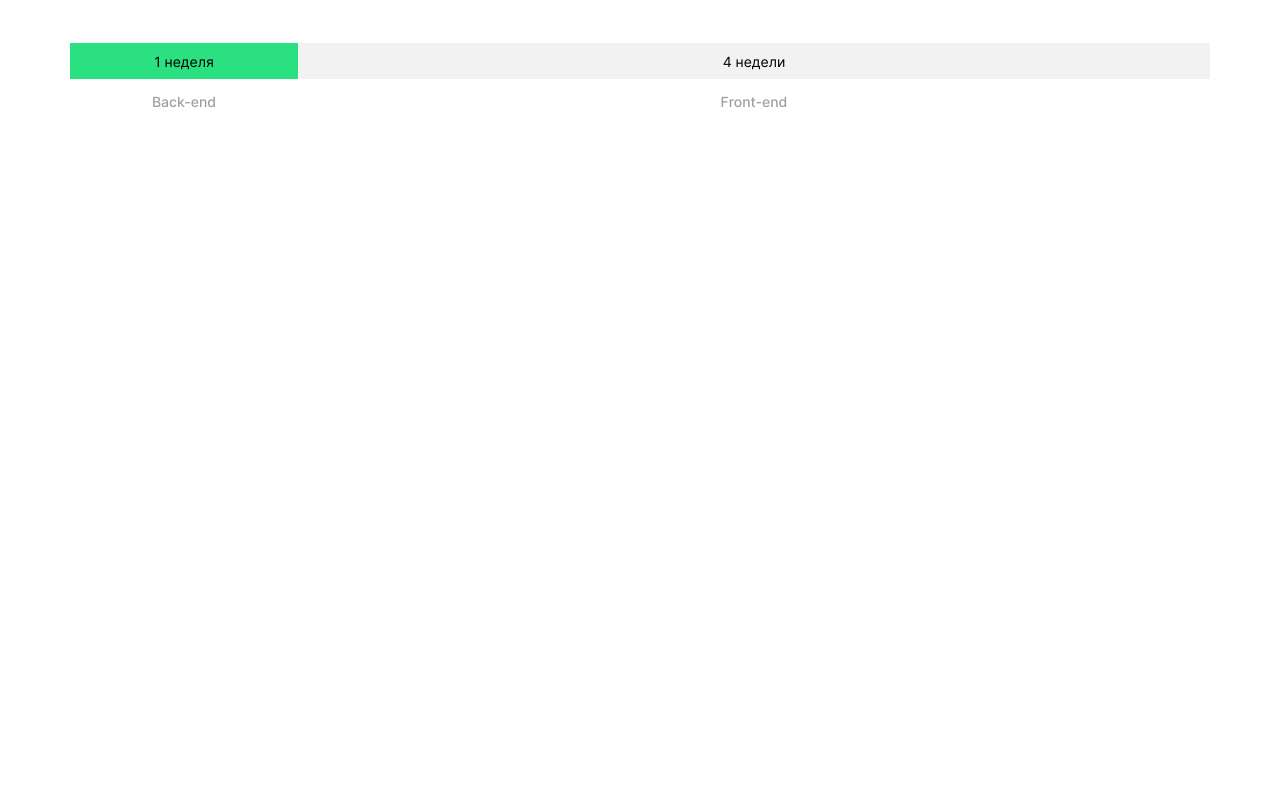
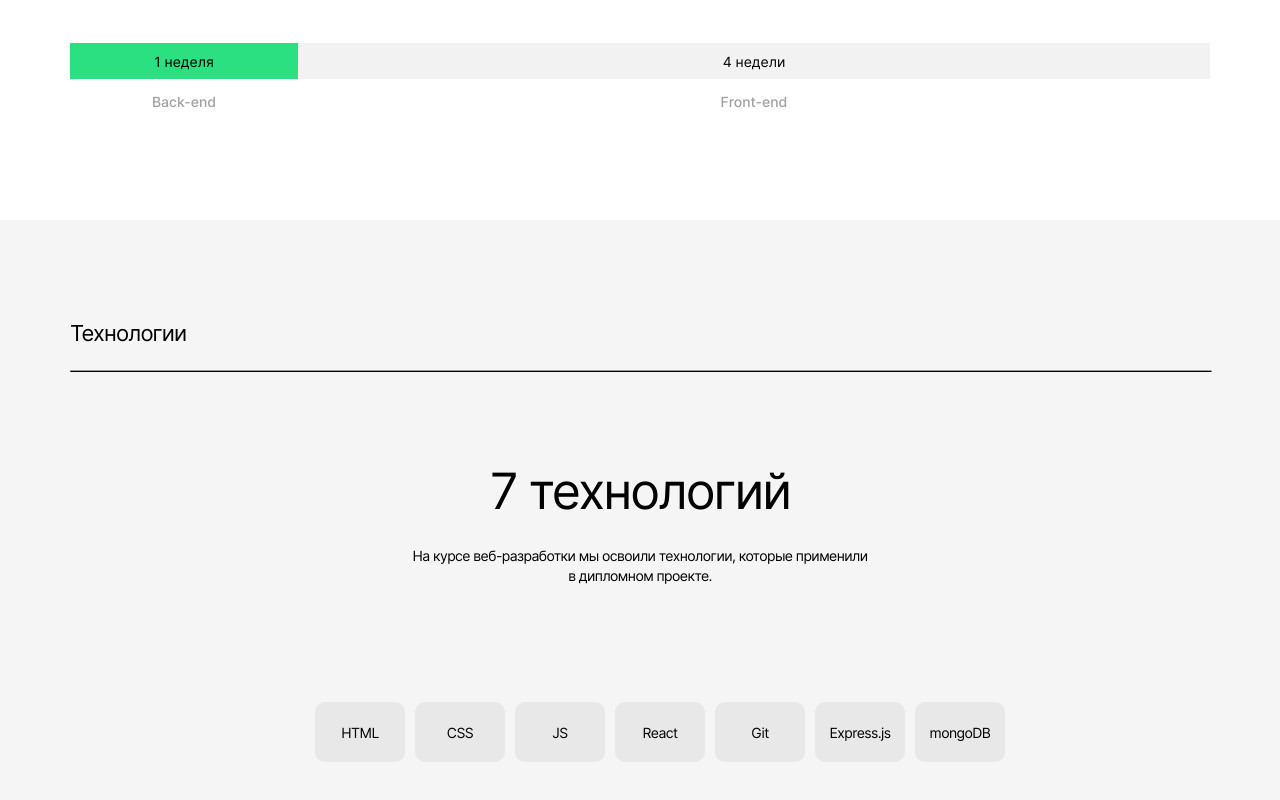
Before and after one commit to YuryAmonsky/movies-explorer-frontend, a React (Create React App) app: page / in a window 1280 px wide. Shown: the part 1012-1812 px from the top of the page. Before the commit the page ends 1232 px from the top, so only its background shows below. Built offline with nearby package versions, Linux system fonts and the light colour scheme; the HTML template or start-up script is replaced by a standard one.

Commit message:
feat: сверстать секцию techs

```diff
--- a/src/components/Main/Main.js
+++ b/src/components/Main/Main.js
@@ -1,12 +1,14 @@
 import React from 'react';
 import Promo from './Promo/Promo';
 import AboutProject from './AboutProject/AboutProject';
+import Techs from './Techs/Techs';
 
 function Main(){
   return (
     <main>
       <Promo />
       <AboutProject/>
+      <Techs/>
     </main>
   );
 }
--- /dev/null
+++ b/src/components/Main/Techs/Techs.css
@@ -0,0 +1,70 @@
+.techs {
+  padding: 100px 70px;
+  box-sizing: border-box;
+  display: flex;
+  flex-direction: column;
+  align-items: center;
+  background: #f5f5f5;
+}
+
+.techs__title {
+  align-self: flex-start;
+  margin: 0;
+  padding: 0;
+  font-weight: 400;
+  font-size: 22px;
+  line-height: 27px;
+  /* identical to box height */
+  letter-spacing: -0.04em;
+}
+
+.techs__stroke {
+  margin: 23px auto 90px;
+  width: 100%;
+  border-bottom: 1px solid #000;
+}
+
+.techs__main-text {
+  margin: 0 auto 26px;
+  padding: 0;
+  font-weight: 400;
+  font-size: 50px;
+  line-height: 58px;
+  /* identical to box height, or 116% */
+  text-align: center;
+  letter-spacing: -0.04em;
+}
+
+.techs__text {
+  margin: 0 auto 100px;
+  padding: 0;
+  width: 460px;
+  font-weight: 400;
+  font-size: 14px;
+  line-height: 20px;
+  /* or 143% */
+  text-align: center;
+  letter-spacing: -0.04em;
+}
+
+.techs__list {
+  display: flex;
+  justify-content: center;
+  column-gap: 10px;
+  list-style: none;
+}
+
+.techs__list-item {
+  display: flex;
+  justify-content: center;
+  align-items: center;
+  width: 90px;
+  height: 60px;
+  background: #e8e8e8;
+  border-radius: 10px;
+  font-weight: 400;
+  font-size: 14px;
+  line-height: 17px;
+  /* identical to box height */
+  letter-spacing: -0.04em;
+}
--- /dev/null
+++ b/src/components/Main/Techs/Techs.js
@@ -0,0 +1,25 @@
+import React from "react";
+import './Techs.css';
+
+function Techs(){
+
+  return(
+    <section className="techs">
+      <h2 className="techs__title">Технологии</h2>
+      <hr className="techs__stroke"/>
+      <p className="techs__main-text">7 технологий</p>
+      <p className="techs__text">На курсе веб-разработки мы освоили технологии, которые применили в дипломном проекте.</p>
+      <ul className="techs__list">
+        <li className="techs__list-item">HTML</li>
+        <li className="techs__list-item">CSS</li>
+        <li className="techs__list-item">JS</li>
+        <li className="techs__list-item">React</li>
+        <li className="techs__list-item">Git</li>
+        <li className="techs__list-item">Express.js</li>
+        <li className="techs__list-item">mongoDB</li>
+      </ul>
+    </section>
+  );
+}
+
+export default Techs;
```
